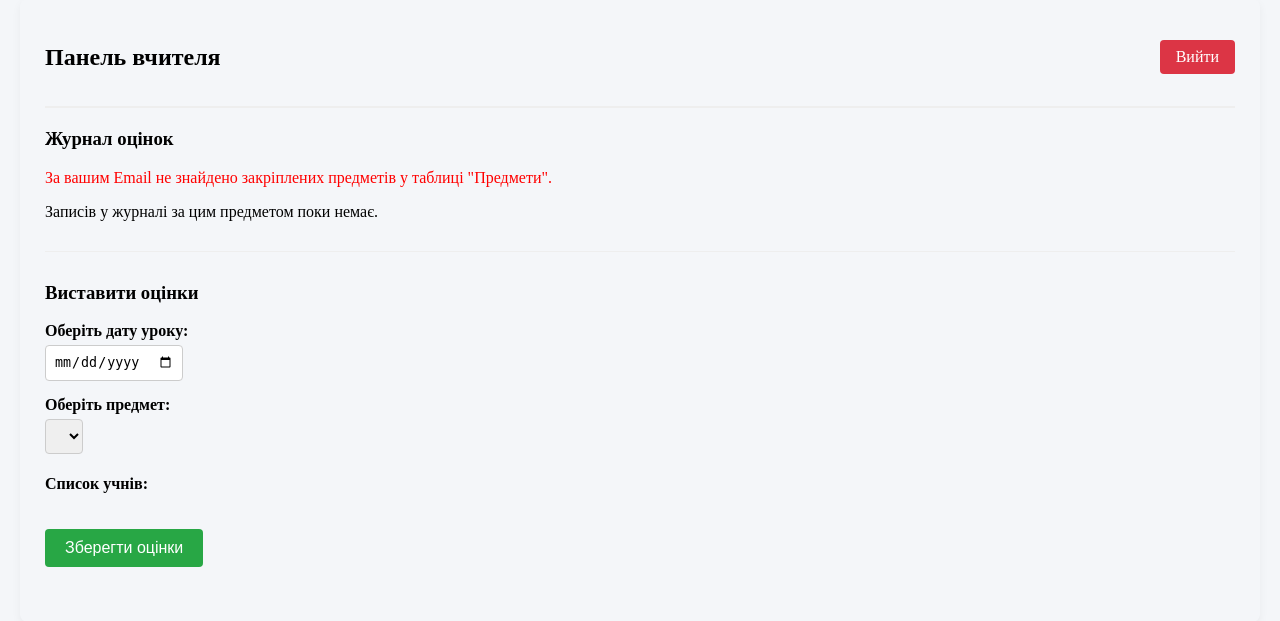
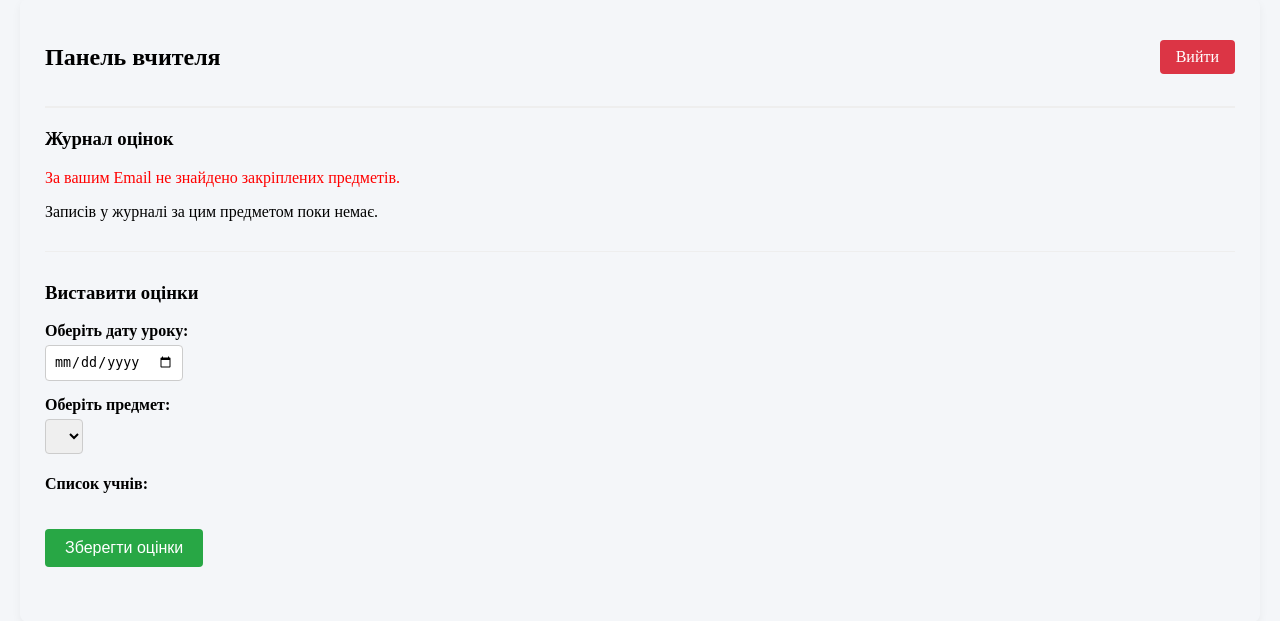
Before and after one commit to tymur75275-maker/School-server, a Flask app: template templates/teacher.html in a window 1280 px wide. Shown: the part 21-642 px from the top of the page. Run offline with Flask 3, Linux system fonts and the light colour scheme; the template is opened without the code that fills it, so the values that code supplies are empty.

Commit message:
Update teacher.html

```diff
--- a/templates/teacher.html
+++ b/templates/teacher.html
@@ -62,7 +62,7 @@
                     {% endfor %}
                 </div>
             {% else %}
-                <p style="color: red;">За вашим Email не знайдено закріплених предметів у таблиці "Предмети".</p>
+                <p style="color: red;">За вашим Email не знайдено закріплених предметів.</p>
             {% endif %}
 
             {% if matrix and matrix_students %}
```
